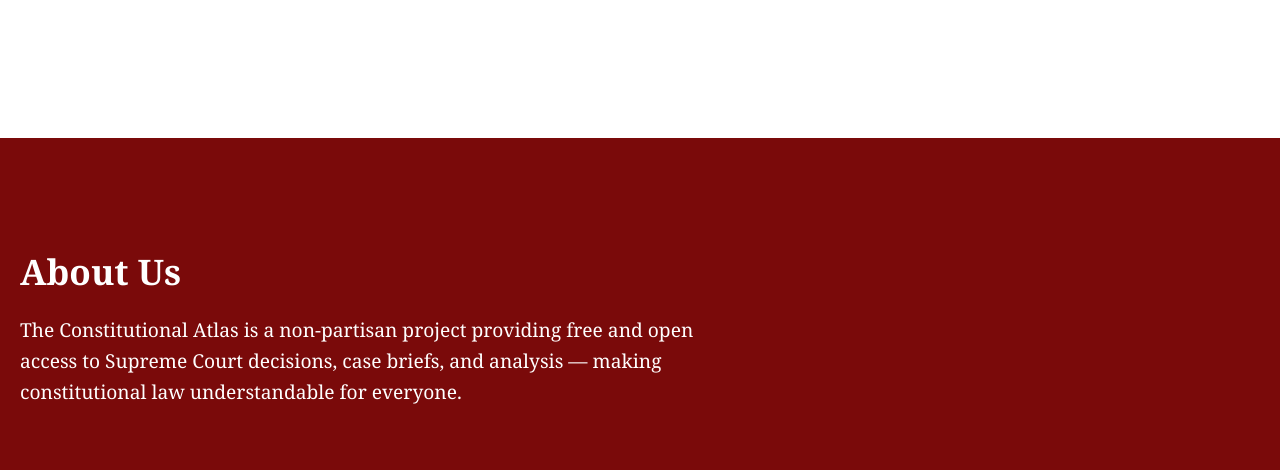
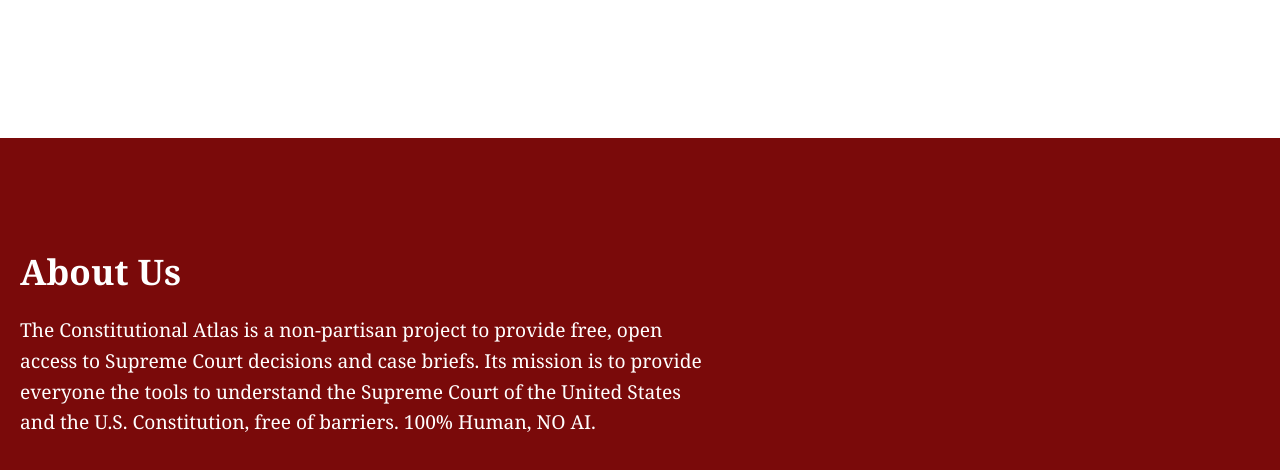
Before and after one commit to Ignitite/constitutional-atlas.github.io, a plain HTML site: page index.html in a window 1280 px wide. Shown: the part 662-1132 px from the top of the page. Drawn offline with Linux system fonts and the light colour scheme.

Commit message:
Update index.html

```diff
--- a/index.html
+++ b/index.html
@@ -85,9 +85,8 @@
 <div class="about" id="about">
   <h2>About Us</h2>
   <p>
-    The Constitutional Atlas is a non-partisan project providing free and open access
-    to Supreme Court decisions, case briefs, and analysis — making constitutional law
-    understandable for everyone.
+   The Constitutional Atlas is a non-partisan project to provide free, open access to Supreme Court decisions and case briefs.
+   Its mission is to provide everyone the tools to understand the Supreme Court of the United States and the U.S. Constitution, free of barriers. 100% Human, NO AI.
   </p>
 </div>
 
```
